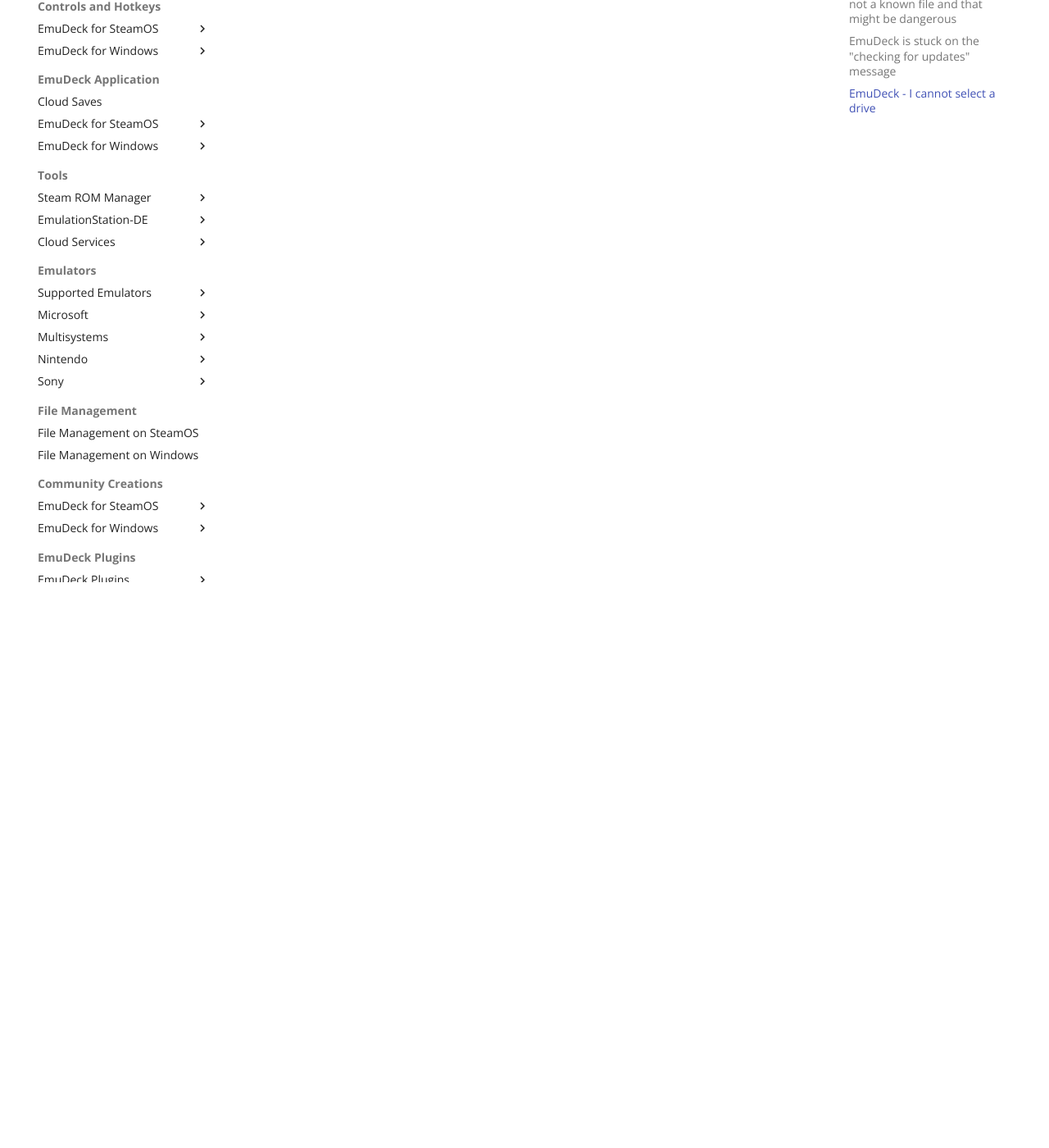
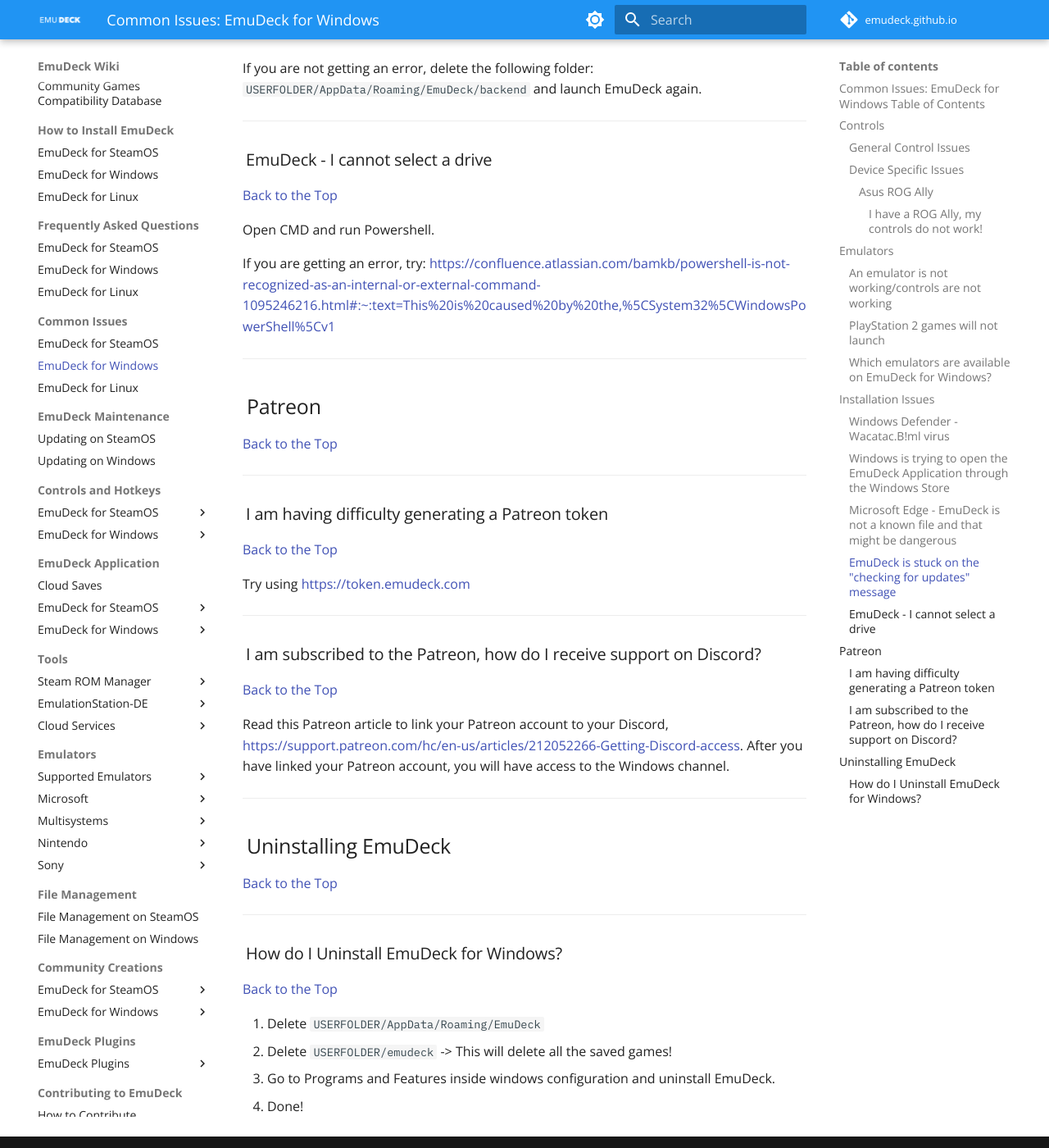
Before and after one commit to EmuDeck/emudeck.github.io, an MkDocs documentation site: the page built from docs/common-issues/windows/index.md, in a window 1280 px wide and 1400 px high, scrolled down 3661 px. Shown: the whole window at 82% size. Built offline with MkDocs 1.6.1 and Material for MkDocs 9.7.7, drawn with Linux system fonts in a browser that asks for light colours; comment, search, counter and statistics services are not loaded; some of the changed text lies outside the part shown.

Commit message:
Add more common issues for windows

```diff
--- a/docs/common-issues/windows/index.md
+++ b/docs/common-issues/windows/index.md
@@ -12,31 +12,43 @@
 2. [Emulators](#emulators)
     - [An emulator is not working/controls are not working](#an-emulator-is-not-workingcontrols-are-not-working)
     - [PlayStation 2 games will not launch](#playstation-2-games-will-not-launch)
+    - [Which emulators are available on EmuDeck for Windows?]
 3. [Installation Issues](#installation-issues)
     - [Windows Defender - Wacatac.B!ml virus](#windows-defender---wacatacbml-virus)
     - [Windows is trying to open the EmuDeck Application through the Windows Store](#windows-is-trying-to-open-the-emudeck-application-through-the-windows-store)
     - [EmuDeck is stuck on the "checking for updates" message](#emudeck-is-stuck-on-the-checking-for-updates-message)
     - [EmuDeck - I cannot select a drive](#emudeck---i-cannot-select-a-drive)
+4. [Patreon](#patreon)
+    - [I am having difficulty generating a Patreon token](#i-am-having-difficulty-generating-a-patreon-token)
+    - [I am subscribed to the Patreon, how do I receive support on Discord?](#i-am-subscribed-to-the-patreon-how-do-i-receive-support-on-discord)
+5. [Uninstalling EmuDeck](#uninstallating-emudeck)
+    - [How do I Uninstall EmuDeck for Windows?](#how-do-i-uninstall-emudeck-for-windows)
+
 
 ***
 
 ## Controls
+[Back to the Top](#common-issues-emudeck-for-windows-table-of-contents)
 
 ***
 
 ### General Control Issues
+[Back to the Top](#common-issues-emudeck-for-windows-table-of-contents)
 
 ***
 
 ### Device Specific Issues
+[Back to the Top](#common-issues-emudeck-for-windows-table-of-contents)
 
 ***
 
 #### Asus ROG Ally
+[Back to the Top](#common-issues-emudeck-for-windows-table-of-contents)
 
 ***
 
 ##### I have a ROG Ally, my controls do not work!
+[Back to the Top](#common-issues-emudeck-for-windows-table-of-contents)
 
 Emulators are pre-configured to work out of the box. However, if you are having issues, make sure you are using Steam to launch your ROMs and Emulators.
 
@@ -50,16 +62,19 @@
 ***
 
 ## Emulators
+[Back to the Top](#common-issues-emudeck-for-windows-table-of-contents)
 
 ***
 
 ### An emulator is not working/controls are not working
+[Back to the Top](#common-issues-emudeck-for-windows-table-of-contents)
 
 Reset the specific emulator on the Manage Emulators page in the EmuDeck Application.
 
 ***
 
 ### PlayStation 2 games will not launch
+[Back to the Top](#common-issues-emudeck-for-windows-table-of-contents)
 
 Do not create sub-folders in `Emulation\bios`.
 
@@ -69,29 +84,41 @@
 
 ***
 
+### Which emulators are available on EmuDeck for Windows?
+[Back to the Top](#common-issues-emudeck-for-windows-table-of-contents)
+
+Visit the [Supported Emulators](../../emulators/windows/supported-emulators.md) page for a full list.
+
+***
+
 ## Installation Issues
+[Back to the Top](#common-issues-emudeck-for-windows-table-of-contents)
 
 ***
 
 ### Windows Defender - Wacatac.B!ml virus
+[Back to the Top](#common-issues-emudeck-for-windows-table-of-contents)
 
 If you see "Wacatac.B!ml virus" from Windows Defender, it is a false positive, you may ignore it.
 
 ***
 
 ### Windows is trying to open the EmuDeck Application through the Windows Store
+[Back to the Top](#common-issues-emudeck-for-windows-table-of-contents)
 
 Download it again, this time don't use Microsoft Edge :)
 
 ***
 
 ### Microsoft Edge - EmuDeck is not a known file and that might be dangerous
+[Back to the Top](#common-issues-emudeck-for-windows-table-of-contents)
 
 Download it using other browser. ( We are working on a fix )
 
 ***
 
 ### EmuDeck is stuck on the "checking for updates" message
+[Back to the Top](#common-issues-emudeck-for-windows-table-of-contents)
 
 
 Open CMD and run powershell. If you are getting an error, try: [https://confluence.atlassian.com/bamkb/powershell-is-not-recognized-as-an-internal-or-external-command-1095246216.html#:~:text=This%20is%20caused%20by%20the,%5CSystem32%5CWindowsPowerShell%5Cv1](https://confluence.atlassian.com/bamkb/powershell-is-not-recognized-as-an-internal-or-external-command-1095246216.html#:~:text=This%20is%20caused%20by%20the,%5CSystem32%5CWindowsPowerShell%5Cv1)
@@ -103,9 +130,42 @@
 ***
 
 ### EmuDeck - I cannot select a drive
+[Back to the Top](#common-issues-emudeck-for-windows-table-of-contents)
 
 Open CMD and run Powershell.
 
 If you are getting an error, try: [https://confluence.atlassian.com/bamkb/powershell-is-not-recognized-as-an-internal-or-external-command-1095246216.html#:~:text=This%20is%20caused%20by%20the,%5CSystem32%5CWindowsPowerShell%5Cv1](https://confluence.atlassian.com/bamkb/powershell-is-not-recognized-as-an-internal-or-external-command-1095246216.html#:~:text=This%20is%20caused%20by%20the,%5CSystem32%5CWindowsPowerShell%5Cv1)
 
 ***
+
+## Patreon
+[Back to the Top](#common-issues-emudeck-for-windows-table-of-contents)
+
+***
+
+### I am having difficulty generating a Patreon token
+[Back to the Top](#common-issues-emudeck-for-windows-table-of-contents)
+
+Try using [https://token.emudeck.com](https://token.emudeck.com)
+
+***
+
+### I am subscribed to the Patreon, how do I receive support on Discord?
+[Back to the Top](#common-issues-emudeck-for-windows-table-of-contents)
+
+Read this Patreon article to link your Patreon account to your Discord, [https://support.patreon.com/hc/en-us/articles/212052266-Getting-Discord-access](https://support.patreon.com/hc/en-us/articles/212052266-Getting-Discord-access). After you have linked your Patreon account, you will have access to the Windows channel.
+
+***
+
+## Uninstalling EmuDeck
+[Back to the Top](#common-issues-emudeck-for-windows-table-of-contents)
+
+***
+
+### How do I Uninstall EmuDeck for Windows?
+[Back to the Top](#common-issues-emudeck-for-windows-table-of-contents)
+
+1. Delete `USERFOLDER/AppData/Roaming/EmuDeck`
+2. Delete `USERFOLDER/emudeck` -> This will delete all the saved games!
+3. Go to Programs and Features inside windows configuration and uninstall EmuDeck.
+3. Done!
```
Also changed, not shown: docs/emulators/windows/supported-emulators.md (+1 -1 lines).
